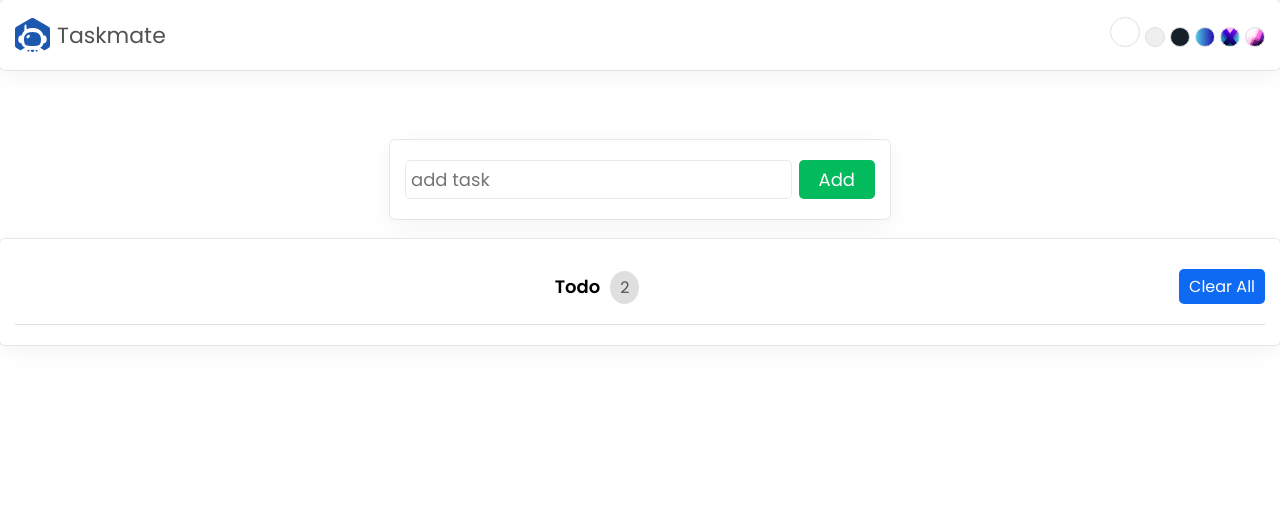
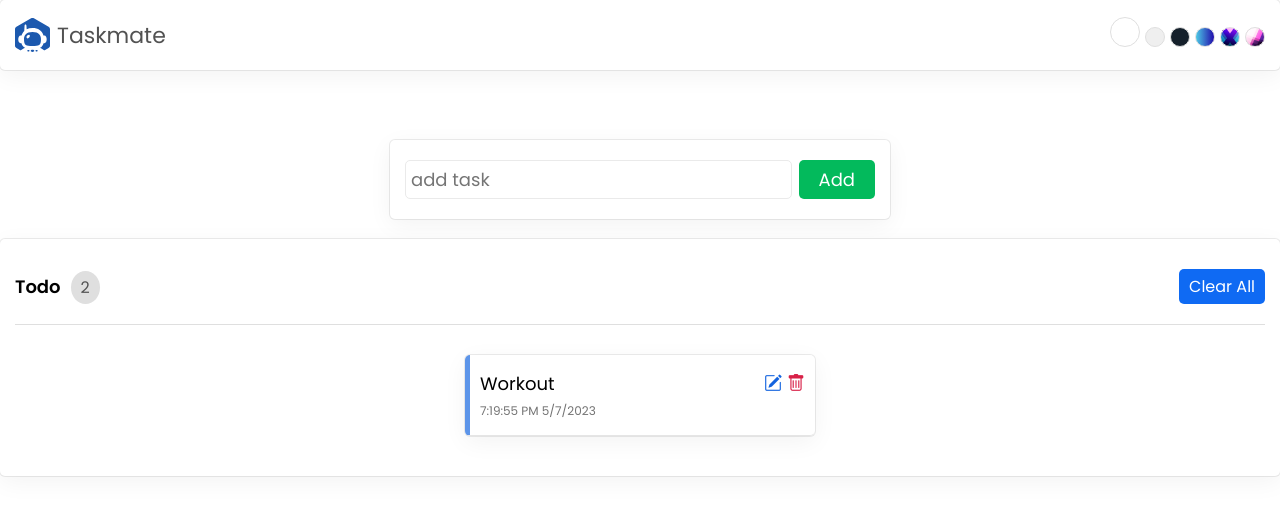
Before and after one commit to wardahnabilah/Taskmate_ReactUdemyCourse, a React (Create React App) app: page / in a window 1280 px wide. Shown: the top 516 px of the page. Built offline with nearby package versions, Linux system fonts and the light colour scheme.

Commit message:
Add TodoItem component into ShowTask component

```diff
--- a/src/components/ShowTask.js
+++ b/src/components/ShowTask.js
@@ -1,3 +1,5 @@
+import TodoItem from "./TodoItem";
+
 export default function ShowTask() {
     return (
         <section className="showTask">
@@ -8,6 +10,9 @@ export default function ShowTask() {
                 </span>
                 <span className="clearAll">Clear All</span>
             </p>
+            <ul>
+                <TodoItem />
+            </ul>
         </section>
     )
 }
--- /dev/null
+++ b/src/components/TodoItem.js
@@ -0,0 +1,12 @@
+export default function TodoItem() {
+    return (
+        <li>
+            <p>
+                <span className="name">Workout</span>
+                <span className="time">7:19:55 PM 5/7/2023</span>
+            </p>
+            <i className="bi-pencil-square"></i>
+            <i className="bi-trash"></i>
+        </li>
+    )
+}
--- a/src/index.css
+++ b/src/index.css
@@ -149,6 +149,7 @@ header .themeSelector .activeTheme{
   border-bottom: 1px solid #dfdfdf;
   display: flex;
   align-items: center;
+  text-align: left;
 }
 
 .showTask p.head span:first-child{
@@ -210,6 +211,7 @@ header .themeSelector .activeTheme{
   flex-grow: 1;
   display: flex;
   flex-direction: column;
+  text-align: left;
 }
 
 .showTask li .name{
```
